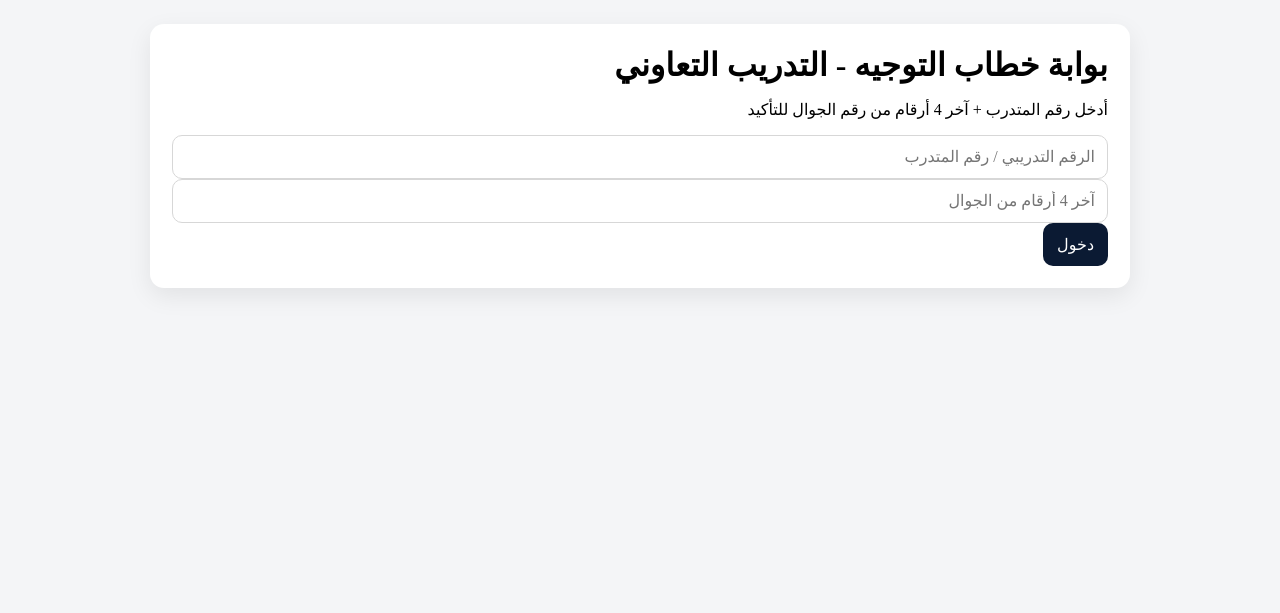
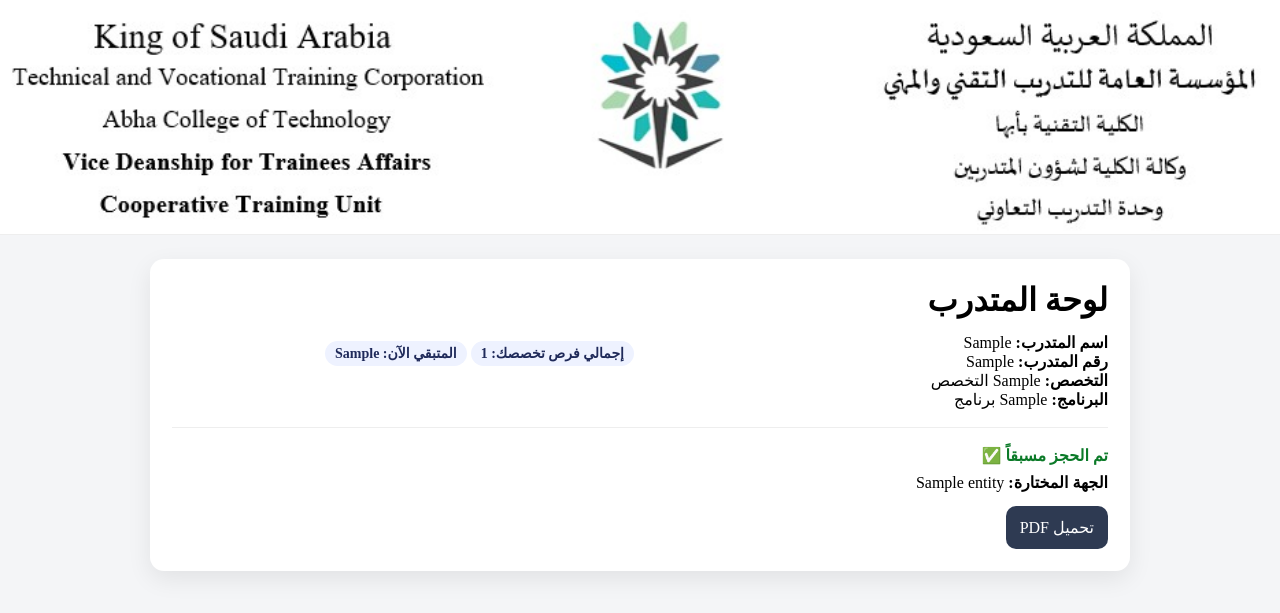
Before and after one commit to ctabha/coop-training, a Flask app: template templates/dashboard.html in a window 1280 px wide. Shown: the top 613 px of the page. Run offline with Flask 3, Linux system fonts and the light colour scheme; the template is opened without the code that fills it: most values are stand-ins (such as "Sample title", 1, 10 or a date in 2020).

Commit message:
Update dashboard.html

```diff
--- a/templates/dashboard.html
+++ b/templates/dashboard.html
@@ -1,27 +1,74 @@
 <!doctype html>
-<html lang="ar">
+<html lang="ar" dir="rtl">
 <head>
-  <meta charset="utf-8" />
-  <meta name="viewport" content="width=device-width,initial-scale=1" />
-  <title>بوابة خطاب التوجيه - التدريب التعاوني</title>
+  <meta charset="utf-8">
+  <meta name="viewport" content="width=device-width, initial-scale=1">
+  <title>لوحة المتدرب</title>
   <link rel="stylesheet" href="/static/style.css">
 </head>
 <body>
-  <div class="page-header"></div>
+  <div class="header">
+    <img src="/static/header.jpg" alt="Header">
+  </div>
 
   <div class="container">
     <div class="card">
-      <h1>بوابة خطاب التوجيه - التدريب التعاوني</h1>
-      <p class="muted">أدخل رقم المتدرب + آخر 4 أرقام من رقم الجوال للتأكيد</p>
+      <h1>لوحة المتدرب</h1>
 
-      <form method="POST" class="form-row">
-        <input name="trainee_id" placeholder="الرقم التدريبي / رقم المتدرب" required>
-        <input name="last4" placeholder="آخر 4 أرقام من الجوال" required>
-        <button type="submit">دخول</button>
-      </form>
+      <div class="row">
+        <div style="flex:1; min-width:260px;">
+          <div><b>اسم المتدرب:</b> {{ trainee['اسم المتدرب'] }}</div>
+          <div><b>رقم المتدرب:</b> {{ trainee['رقم المتدرب'] }}</div>
+          <div><b>التخصص:</b> {{ trainee['التخصص'] }}</div>
+          <div><b>البرنامج:</b> {{ trainee.get('برنامج','') }}</div>
+        </div>
 
-      {% if error %}
-        <div class="error">{{ error }}</div>
+        <div style="flex:1; min-width:260px;">
+          <div class="badge">إجمالي فرص تخصصك: {{ total_spec }}</div>
+          <div style="margin-top:8px;" class="badge">المتبقي الآن: {{ remaining_spec }}</div>
+        </div>
+      </div>
+
+      <hr style="margin:18px 0; border:0; border-top:1px solid #eee;">
+
+      {% if assigned %}
+        <div class="success">
+          تم الحجز مسبقاً ✅
+        </div>
+        <div style="margin-top:8px;">
+          <b>الجهة المختارة:</b> {{ assigned['entity'] }}
+        </div>
+
+        <div style="margin-top:14px;">
+          <a href="/download/{{ trainee['رقم المتدرب'] }}">
+            <button type="button" class="secondary">تحميل PDF</button>
+          </a>
+        </div>
+
+      {% else %}
+        <form method="post" action="/assign/{{ trainee['رقم المتدرب'] }}">
+          <label><b>اختر جهة التدريب</b> <span class="small">(يظهر المتبقي لكل جهة)</span></label>
+          <div class="row" style="margin-top:8px;">
+            <div class="input">
+              <select name="entity" required>
+                <option value="">— اختر —</option>
+                {% for item in entities %}
+                  <option value="{{ item['name'] }}">{{ item['name'] }} (المتبقي: {{ item['remaining'] }})</option>
+                {% endfor %}
+              </select>
+            </div>
+            <div style="align-self:end;">
+              <button type="submit">حجز + طباعة PDF</button>
+            </div>
+          </div>
+
+          {% if error %}
+            <div class="error">{{ error }}</div>
+          {% endif %}
+          {% if msg %}
+            <div class="success">{{ msg }}</div>
+          {% endif %}
+        </form>
       {% endif %}
     </div>
   </div>
```
